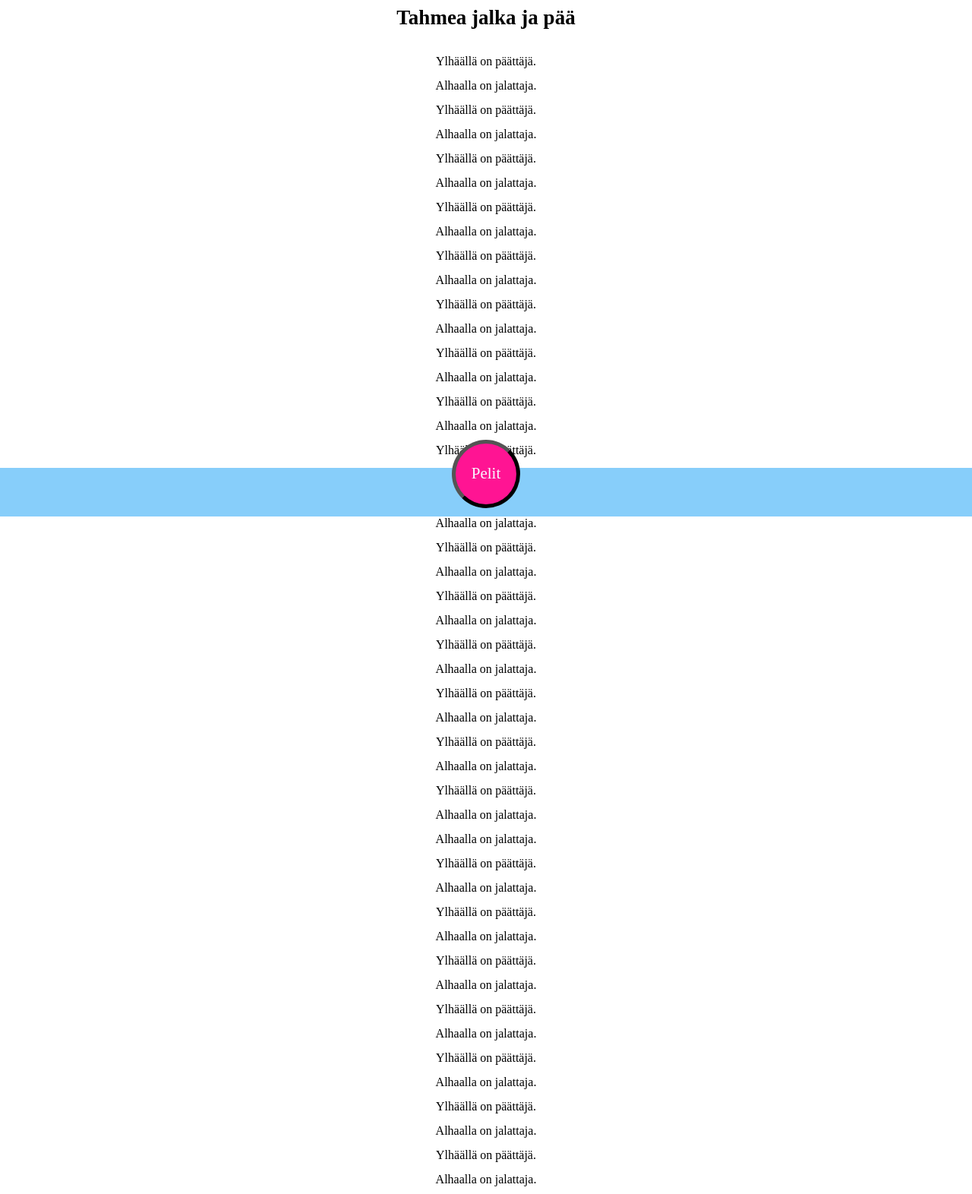
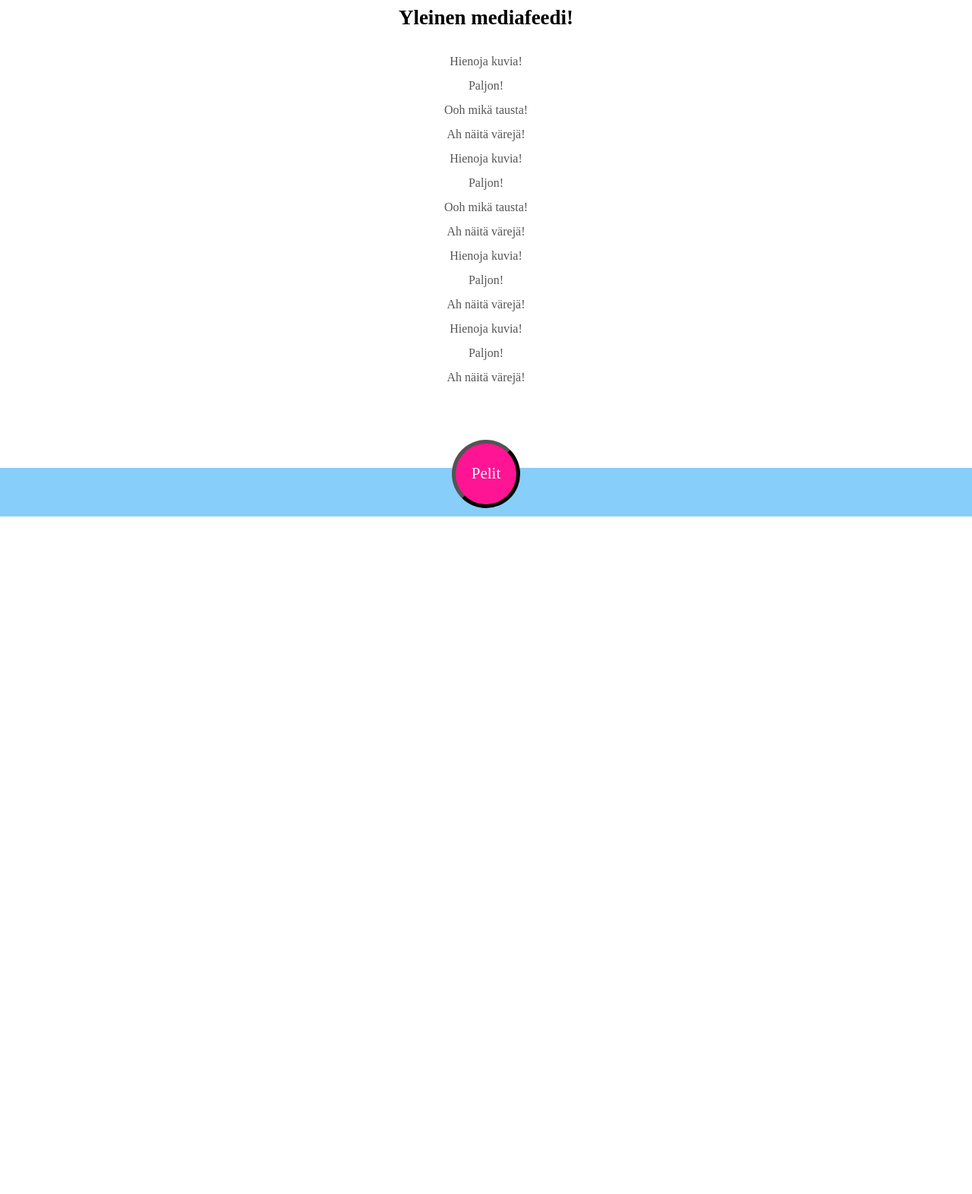
Before and after one commit to reumatismi/soveltaminennarulta, a website: page back/public/index4.html in a window 1280 px wide. Shown: the part 120-1692 px from the top of the page at 76% size. After the commit the page ends 800 px from the top, so only its background shows below. Drawn offline with Linux system fonts and the light colour scheme; no server answers.

Commit message:
SQL adjusting

```diff
--- a/back/models/mediaModel.js
+++ b/back/models/mediaModel.js
@@ -5,7 +5,7 @@ const promisePool = pool.promise();
 const getAllMediaPost = async () => {
   try {
 
-    const [rows] = await promisePool.execute(`SELECT proj_mediafeed.id, proj_mediafeed.classid, userid, mediafilename, mediadesc, visibility, proj_mediafeed.vst, proj_user.username FROM proj_mediafeed LEFT JOIN proj_user ON userid = proj_user.id WHERE proj_mediafeed.vet IS NULL`);
+    const [rows] = await promisePool.execute(`SELECT proj_mediafeed.id, proj_mediafeed.classid, userid, mediafilename, mediadesc, visibility, proj_mediafeed.vst, proj_user.username FROM proj_mediafeed LEFT JOIN proj_user ON userid = proj_user.id WHERE proj_mediafeed.vet IS NULL ORDER BY vst DESC`);
     return rows;
   } catch (e) {
     console.error('mediaModel:', e.message);
--- a/back/public/css/styles4.css
+++ b/back/public/css/styles4.css
@@ -18,6 +18,7 @@ body {
 p {
     line-height: 2em;
     text-align: center;
+    color: #565656;
 }
 
 .container {
--- a/back/public/index4.html
+++ b/back/public/index4.html
@@ -77,74 +77,21 @@
     <ul id = "mock">
         <!-- js creates list here -->
     </ul>
-    <h2>Tahmea jalka ja pää</h2>
-    <p>Ylhäällä on päättäjä.</p>
-    <p>Alhaalla on jalattaja.</p>
-    <p>Ylhäällä on päättäjä.</p>
-    <p>Alhaalla on jalattaja.</p>
-    <p>Ylhäällä on päättäjä.</p>
-    <p>Alhaalla on jalattaja.</p>
-    <p>Ylhäällä on päättäjä.</p>
-    <p>Alhaalla on jalattaja.</p>
-    <p>Ylhäällä on päättäjä.</p>
-    <p>Alhaalla on jalattaja.</p>
-    <p>Ylhäällä on päättäjä.</p>
-    <p>Alhaalla on jalattaja.</p>
-    <p>Ylhäällä on päättäjä.</p>
-    <p>Alhaalla on jalattaja.</p>
-    <p>Ylhäällä on päättäjä.</p>
-    <p>Alhaalla on jalattaja.</p>
-    <p>Ylhäällä on päättäjä.</p>
-    <p>Alhaalla on jalattaja.</p>
-    <p>Ylhäällä on päättäjä.</p>
-    <p>Alhaalla on jalattaja.</p>
-    <p>Ylhäällä on päättäjä.</p>
-    <p>Alhaalla on jalattaja.</p>
-    <p>Ylhäällä on päättäjä.</p>
-    <p>Alhaalla on jalattaja.</p>
-    <p>Ylhäällä on päättäjä.</p>
-    <p>Alhaalla on jalattaja.</p>
-    <p>Ylhäällä on päättäjä.</p>
-    <p>Alhaalla on jalattaja.</p>
-    <p>Ylhäällä on päättäjä.</p>
-    <p>Alhaalla on jalattaja.</p>
-    <p>Ylhäällä on päättäjä.</p>
-    <p>Alhaalla on jalattaja.</p>
-    <p>Alhaalla on jalattaja.</p>
-    <p>Ylhäällä on päättäjä.</p>
-    <p>Alhaalla on jalattaja.</p>
-    <p>Ylhäällä on päättäjä.</p>
-    <p>Alhaalla on jalattaja.</p>
-    <p>Ylhäällä on päättäjä.</p>
-    <p>Alhaalla on jalattaja.</p>
-    <p>Ylhäällä on päättäjä.</p>
-    <p>Alhaalla on jalattaja.</p>
-    <p>Ylhäällä on päättäjä.</p>
-    <p>Alhaalla on jalattaja.</p>
-    <p>Ylhäällä on päättäjä.</p>
-    <p>Alhaalla on jalattaja.</p>
-    <p>Ylhäällä on päättäjä.</p>
-    <p>Alhaalla on jalattaja.</p>
-    <p>Ylhäällä on päättäjä.</p>
-    <p>Alhaalla on jalattaja.</p>
-    <p>Ylhäällä on päättäjä.</p>
-    <p>Alhaalla on jalattaja.</p>
-    <p>Ylhäällä on päättäjä.</p>
-    <p>Alhaalla on jalattaja.</p>
-    <p>Ylhäällä on päättäjä.</p>
-    <p>Alhaalla on jalattaja.</p>
-    <p>Ylhäällä on päättäjä.</p>
-    <p>Alhaalla on jalattaja.</p>
-    <p>Ylhäällä on päättäjä.</p>
-    <p>Alhaalla on jalattaja.</p>
-    <p>Ylhäällä on päättäjä.</p>
-    <p>Alhaalla on jalattaja.</p>
-    <p>Ylhäällä on päättäjä.</p>
-    <p>Alhaalla on jalattaja.</p>
-    <p>Ylhäällä on päättäjä.</p>
-    <p>Alhaalla on jalattaja.</p>
-    <p>Ylhäällä on päättäjä.</p>
-    <p>Alhaalla on jalattaja.</p>
+    <h2>Yleinen mediafeedi!</h2>
+    <p>Hienoja kuvia!</p>
+    <p>Paljon!</p>
+    <p>Ooh mikä tausta!</p>
+    <p>Ah näitä värejä!</p>
+    <p>Hienoja kuvia!</p>
+    <p>Paljon!</p>
+    <p>Ooh mikä tausta!</p>
+    <p>Ah näitä värejä!</p>
+    <p>Hienoja kuvia!</p>
+    <p>Paljon!</p>
+    <p>Ah näitä värejä!</p>
+    <p>Hienoja kuvia!</p>
+    <p>Paljon!</p>
+    <p>Ah näitä värejä!</p>
 </div>
 
 <div class="container">
@@ -180,6 +127,8 @@
     <p>Heipä hei hei!</p>
     <p>Heipä hei hei!</p>
     <p>Heipä hei hei!</p>
+    <br><br><br><br><br><br>
+
 </div>
 
 <div id="gameView" class="center">
@@ -232,6 +181,7 @@
     <div class="dropup" id="choose">
         <button class="dropbtn2">Valitse näkymä</button>
         <div class="dropup-content">
+            <a href="#">Ei vielä käytössä</a>
             <a href="#">Hyväksyttävät</a>
             <a href="#">Luokkanäkymä</a>
             <a href="#">Avoin</a>
--- a/back/public/js/main4.js
+++ b/back/public/js/main4.js
@@ -51,9 +51,9 @@ const createMediaCards = (mediaPosts) => {
     // create li with DOM methods
     const h2 = document.createElement('h2');
     if (mediaPost.visibility ===1) {
-      h2.innerHTML = "Uusi kuva:"
+      h2.innerHTML = "Uusi kuva:";
     } else {
-      h2.innerHTML = "Jo esillä:"
+      h2.innerHTML = "Jo esillä:";
     }
     const img = document.createElement('img');
     img.src = url + '/thumbnails/' + mediaPost.mediafilename;
@@ -102,7 +102,7 @@ const createMediaCards = (mediaPosts) => {
       console.log(inputs[0].value);
       inputs[1].value = mediaPost.id;
       // modForm.querySelector('select').value = cat.owner;
-
+      h2.innerHTML = "Jo esillä:";
       const data = serializeJson(modForm);
       console.log(data);
       const fetchOptions = {
@@ -118,7 +118,8 @@ const createMediaCards = (mediaPosts) => {
       console.log('modify response', json);
       getMediaPosts();
     });
-
+    //TODO?
+    /*
     const modButton2 = document.createElement('button');
     modButton2.innerHTML = 'Etusivulle';
     modButton2.addEventListener('click', async(evt) => {
@@ -147,13 +148,17 @@ const createMediaCards = (mediaPosts) => {
       catch (e) {
         console.log(e.message());
       }
+
+     */
+      //TODO?
       /*
       const response = await fetch(url + '/media', fetchOptions);
       const json = await response.json();
       console.log('modify response', json);
       getMediaPosts();
+
+    });
        */
-    });
 
     // delete selected media
     const delButton = document.createElement('button');
@@ -186,7 +191,7 @@ const createMediaCards = (mediaPosts) => {
     //li.appendChild(p2);
     //li.appendChild(p3);
     li.appendChild(modButton);
-    li.appendChild(modButton2);
+    //li.appendChild(modButton2);
     li.appendChild(delButton);
     ul.appendChild(li);
   });
@@ -387,10 +392,13 @@ const getMediaPosts = async () => {
         createMediaCardsForStudent(mediaPosts);
       }
     }
+    //TODO:
+    /*
     if (!loggedIn) {
       console.log("Kuvia kaikille?");
       createMediaCardsForFrontpage(mediaPosts);
     }
+     */
   }
   catch (e) {
     console.log(e.message);
@@ -664,4 +672,4 @@ if (sessionStorage.getItem('token')) {
 }
  */
 
-getMediaPosts();
+//getMediaPosts();
```
Also changed, not shown: 4 other files.
